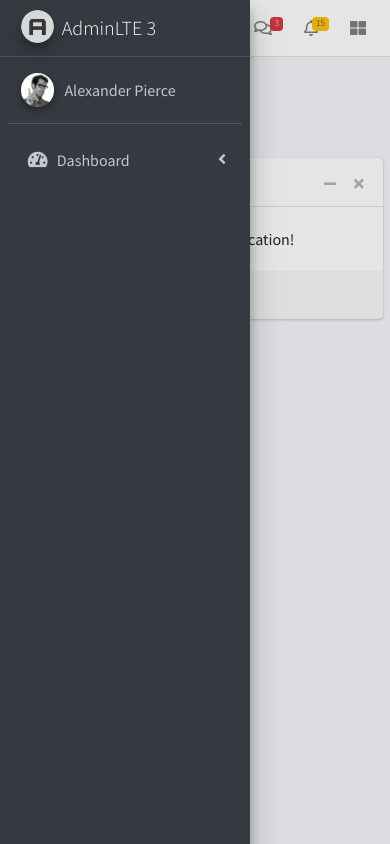
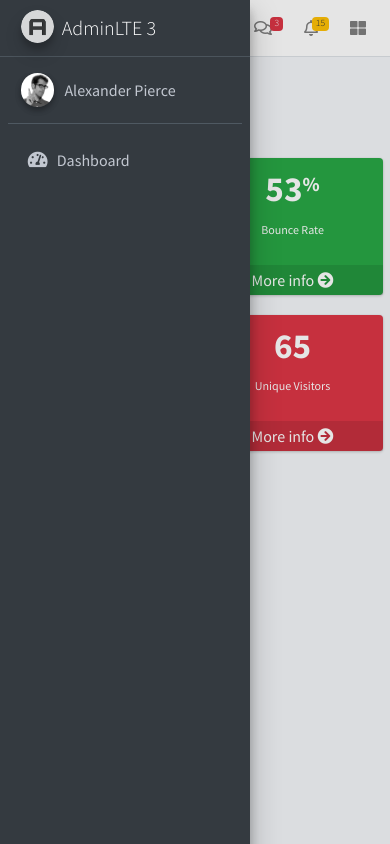
Before and after one commit to erdkse/adminlte-3-angular, an Angular app: page / in a window 390 px wide. Shown: the top 844 px of the page. Built offline with nearby package versions, Linux system fonts and the light colour scheme.

Commit message:
add dashboard

```diff
--- a/src/app/main/main.component.ts
+++ b/src/app/main/main.component.ts
@@ -17,7 +17,7 @@ export class MainComponent implements OnInit {
     this.renderer.setStyle(
       this.contentWrapper.nativeElement,
       'height',
-      height + 'px'
+      height - 57 + 'px'
     );
     console.log(
       'mainSidebarHeight',
--- a/src/app/main/menu-sidebar/menu-sidebar.component.html
+++ b/src/app/main/menu-sidebar/menu-sidebar.component.html
@@ -36,34 +36,13 @@
       >
         <!-- Add icons to the links using the .nav-icon class
              with font-awesome or any other icon font library -->
-        <li class="nav-item has-treeview">
-          <a href="#" class="nav-link">
+        <li class="nav-item">
+          <a [routerLink]="['/']" class="nav-link">
             <i class="nav-icon fas fa-tachometer-alt"></i>
             <p>
               Dashboard
-              <i class="right fas fa-angle-left"></i>
             </p>
           </a>
-          <ul class="nav nav-treeview">
-            <li class="nav-item">
-              <a href="../../index.html" class="nav-link">
-                <i class="far fa-circle nav-icon"></i>
-                <p>Dashboard v1</p>
-              </a>
-            </li>
-            <li class="nav-item">
-              <a href="../../index2.html" class="nav-link">
-                <i class="far fa-circle nav-icon"></i>
-                <p>Dashboard v2</p>
-              </a>
-            </li>
-            <li class="nav-item">
-              <a href="../../index3.html" class="nav-link">
-                <i class="far fa-circle nav-icon"></i>
-                <p>Dashboard v3</p>
-              </a>
-            </li>
-          </ul>
         </li>
       </ul>
     </nav>
--- a/src/app/pages/dashboard/dashboard.component.html
+++ b/src/app/pages/dashboard/dashboard.component.html
@@ -1 +1,100 @@
-<p>dashboard works!</p>
+<div class="content-header">
+  <div class="container-fluid">
+    <div class="row mb-2">
+      <div class="col-sm-6">
+        <h1 class="m-0 text-dark">Dashboard</h1>
+      </div>
+      <!-- /.col -->
+      <div class="col-sm-6">
+        <ol class="breadcrumb float-sm-right">
+          <li class="breadcrumb-item"><a href="#">Home</a></li>
+          <li class="breadcrumb-item active">Dashboard v1</li>
+        </ol>
+      </div>
+      <!-- /.col -->
+    </div>
+    <!-- /.row -->
+  </div>
+  <!-- /.container-fluid -->
+</div>
+<!-- /.content-header -->
+
+<!-- Main content -->
+<section class="content">
+  <div class="container-fluid">
+    <!-- Small boxes (Stat box) -->
+    <div class="row">
+      <div class="col-lg-3 col-6">
+        <!-- small box -->
+        <div class="small-box bg-info">
+          <div class="inner">
+            <h3>150</h3>
+
+            <p>New Orders</p>
+          </div>
+          <div class="icon">
+            <i class="ion ion-bag"></i>
+          </div>
+          <a href="#" class="small-box-footer"
+            >More info <i class="fas fa-arrow-circle-right"></i
+          ></a>
+        </div>
+      </div>
+      <!-- ./col -->
+      <div class="col-lg-3 col-6">
+        <!-- small box -->
+        <div class="small-box bg-success">
+          <div class="inner">
+            <h3>53<sup style="font-size: 20px">%</sup></h3>
+
+            <p>Bounce Rate</p>
+          </div>
+          <div class="icon">
+            <i class="ion ion-stats-bars"></i>
+          </div>
+          <a href="#" class="small-box-footer"
+            >More info <i class="fas fa-arrow-circle-right"></i
+          ></a>
+        </div>
+      </div>
+      <!-- ./col -->
+      <div class="col-lg-3 col-6">
+        <!-- small box -->
+        <div class="small-box bg-warning">
+          <div class="inner">
+            <h3>44</h3>
+
+            <p>User Registrations</p>
+          </div>
+          <div class="icon">
+            <i class="ion ion-person-add"></i>
+          </div>
+          <a href="#" class="small-box-footer"
+            >More info <i class="fas fa-arrow-circle-right"></i
+          ></a>
+        </div>
+      </div>
+      <!-- ./col -->
+      <div class="col-lg-3 col-6">
+        <!-- small box -->
+        <div class="small-box bg-danger">
+          <div class="inner">
+            <h3>65</h3>
+
+            <p>Unique Visitors</p>
+          </div>
+          <div class="icon">
+            <i class="ion ion-pie-graph"></i>
+          </div>
+          <a href="#" class="small-box-footer"
+            >More info <i class="fas fa-arrow-circle-right"></i
+          ></a>
+        </div>
+      </div>
+      <!-- ./col -->
+    </div>
+    <!-- /.row -->
+  </div>
+  <!-- Main row -->
+</section>
+<!-- /.content -->
--- a/src/app/pages/profile/profile.component.html
+++ b/src/app/pages/profile/profile.component.html
@@ -1,4 +1,3 @@
-<!-- Content Header (Page header) -->
 <section class="content-header">
   <div class="container-fluid">
     <div class="row mb-2">
@@ -27,14 +26,12 @@
             <div class="text-center">
               <img
                 class="profile-user-img img-fluid img-circle"
-                [src]="appService.user.image"
+                src="assets/img/user4-128x128.jpg"
                 alt="User profile picture"
               />
             </div>
 
-            <h3 class="profile-username text-center">
-              {{ appService.user.firstName + ' ' + appService.user.lastName }}
-            </h3>
+            <h3 class="profile-username text-center">Nina Mcintire</h3>
 
             <p class="text-muted text-center">Software Engineer</p>
 
@@ -63,7 +60,7 @@
           </div>
           <!-- /.card-header -->
           <div class="card-body">
-            <strong><i class="fa fa-book mr-1"></i> Education</strong>
+            <strong><i class="fas fa-book mr-1"></i> Education</strong>
 
             <p class="text-muted">
               B.S. in Computer Science from the University of Tennessee at
@@ -72,13 +69,13 @@
 
             <hr />
 
-            <strong><i class="fa fa-map-marker mr-1"></i> Location</strong>
+            <strong><i class="fas fa-map-marker-alt mr-1"></i> Location</strong>
 
             <p class="text-muted">Malibu, California</p>
 
             <hr />
 
-            <strong><i class="fa fa-pencil mr-1"></i> Skills</strong>
+            <strong><i class="fas fa-pencil-alt mr-1"></i> Skills</strong>
 
             <p class="text-muted">
               <span class="tag tag-danger">UI Design</span>
@@ -90,7 +87,7 @@
 
             <hr />
 
-            <strong><i class="fa fa-file-text-o mr-1"></i> Notes</strong>
+            <strong><i class="far fa-file-alt mr-1"></i> Notes</strong>
 
             <p class="text-muted">
               Lorem ipsum dolor sit amet, consectetur adipiscing elit. Etiam
@@ -138,7 +135,7 @@
                     <span class="username">
                       <a href="#">Jonathan Burke Jr.</a>
                       <a href="#" class="float-right btn-tool"
-                        ><i class="fa fa-times"></i
+                        ><i class="fas fa-times"></i
                       ></a>
                     </span>
                     <span class="description"
@@ -156,14 +153,14 @@
 
                   <p>
                     <a href="#" class="link-black text-sm mr-2"
-                      ><i class="fa fa-share mr-1"></i> Share</a
+                      ><i class="fas fa-share mr-1"></i> Share</a
                     >
                     <a href="#" class="link-black text-sm"
-                      ><i class="fa fa-thumbs-o-up mr-1"></i> Like</a
+                      ><i class="far fa-thumbs-up mr-1"></i> Like</a
                     >
                     <span class="float-right">
                       <a href="#" class="link-black text-sm">
-                        <i class="fa fa-comments-o mr-1"></i> Comments (5)
+                        <i class="far fa-comments mr-1"></i> Comments (5)
                       </a>
                     </span>
                   </p>
@@ -187,7 +184,7 @@
                     <span class="username">
                       <a href="#">Sarah Ross</a>
                       <a href="#" class="float-right btn-tool"
-                        ><i class="fa fa-times"></i
+                        ><i class="fas fa-times"></i
                       ></a>
                     </span>
                     <span class="description"
@@ -230,7 +227,7 @@
                     <span class="username">
                       <a href="#">Adam Jones</a>
                       <a href="#" class="float-right btn-tool"
-                        ><i class="fa fa-times"></i
+                        ><i class="fas fa-times"></i
                       ></a>
                     </span>
                     <span class="description"
@@ -284,14 +281,14 @@
 
                   <p>
                     <a href="#" class="link-black text-sm mr-2"
-                      ><i class="fa fa-share mr-1"></i> Share</a
+                      ><i class="fas fa-share mr-1"></i> Share</a
                     >
                     <a href="#" class="link-black text-sm"
-                      ><i class="fa fa-thumbs-o-up mr-1"></i> Like</a
+                      ><i class="far fa-thumbs-up mr-1"></i> Like</a
                     >
                     <span class="float-right">
                       <a href="#" class="link-black text-sm">
-                        <i class="fa fa-comments-o mr-1"></i> Comments (5)
+                        <i class="far fa-comments mr-1"></i> Comments (5)
                       </a>
                     </span>
                   </p>
@@ -307,21 +304,21 @@
               <!-- /.tab-pane -->
               <div class="tab-pane" id="timeline">
                 <!-- The timeline -->
-                <ul class="timeline timeline-inverse">
+                <div class="timeline timeline-inverse">
                   <!-- timeline time label -->
-                  <li class="time-label">
+                  <div class="time-label">
                     <span class="bg-danger">
                       10 Feb. 2014
                     </span>
-                  </li>
+                  </div>
                   <!-- /.timeline-label -->
                   <!-- timeline item -->
-                  <li>
-                    <i class="fa fa-envelope bg-primary"></i>
+                  <div>
+                    <i class="fas fa-envelope bg-primary"></i>
 
                     <div class="timeline-item">
                       <span class="time"
-                        ><i class="fa fa-clock-o"></i> 12:05</span
+                        ><i class="far fa-clock"></i> 12:05</span
                       >
 
                       <h3 class="timeline-header">
@@ -340,30 +337,30 @@
                         <a href="#" class="btn btn-danger btn-sm">Delete</a>
                       </div>
                     </div>
-                  </li>
+                  </div>
                   <!-- END timeline item -->
                   <!-- timeline item -->
-                  <li>
-                    <i class="fa fa-user bg-info"></i>
+                  <div>
+                    <i class="fas fa-user bg-info"></i>
 
                     <div class="timeline-item">
                       <span class="time"
-                        ><i class="fa fa-clock-o"></i> 5 mins ago</span
+                        ><i class="far fa-clock"></i> 5 mins ago</span
                       >
 
-                      <h3 class="timeline-header no-border">
+                      <h3 class="timeline-header border-0">
                         <a href="#">Sarah Young</a> accepted your friend request
                       </h3>
                     </div>
-                  </li>
+                  </div>
                   <!-- END timeline item -->
                   <!-- timeline item -->
-                  <li>
-                    <i class="fa fa-comments bg-warning"></i>
+                  <div>
+                    <i class="fas fa-comments bg-warning"></i>
 
                     <div class="timeline-item">
                       <span class="time"
-                        ><i class="fa fa-clock-o"></i> 27 mins ago</span
+                        ><i class="far fa-clock"></i> 27 mins ago</span
                       >
 
                       <h3 class="timeline-header">
@@ -381,23 +378,22 @@
                         >
                       </div>
                     </div>
-                  </li>
-                  <!--
- END timeline item -->
+                  </div>
+                  <!-- END timeline item -->
                   <!-- timeline time label -->
-                  <li class="time-label">
+                  <div class="time-label">
                     <span class="bg-success">
                       3 Jan. 2014
                     </span>
-                  </li>
+                  </div>
                   <!-- /.timeline-label -->
                   <!-- timeline item -->
-                  <li>
-                    <i class="fa fa-camera bg-purple"></i>
+                  <div>
+                    <i class="fas fa-camera bg-purple"></i>
 
                     <div class="timeline-item">
                       <span class="time"
-                        ><i class="fa fa-clock-o"></i> 2 days ago</span
+                        ><i class="far fa-clock"></i> 2 days ago</span
                       >
 
                       <h3 class="timeline-header">
@@ -405,123 +401,70 @@
                       </h3>
 
                       <div class="timeline-body">
-                        <img
-                          src="http://placehold.it/150x100"
-                          alt="..."
-                          class="margin"
-                        />
-                        <img
-                          src="http://placehold.it/150x100"
-                          alt="..."
-                          class="margin"
-                        />
-                        <img
-                          src="http://placehold.it/150x100"
-                          alt="..."
-                          class="margin"
-                        />
-                        <img
-                          src="http://placehold.it/150x100"
-                          alt="..."
-                          class="margin"
-                        />
+                        <img src="http://placehold.it/150x100" alt="..." />
+                        <img src="http://placehold.it/150x100" alt="..." />
+                        <img src="http://placehold.it/150x100" alt="..." />
+                        <img src="http://placehold.it/150x100" alt="..." />
                       </div>
                     </div>
-                  </li>
+                  </div>
                   <!-- END timeline item -->
-                  <li>
-                    <i class="fa fa-clock-o bg-gray"></i>
-                  </li>
-                </ul>
+                  <div>
+                    <i class="far fa-clock bg-gray"></i>
+                  </div>
+                </div>
               </div>
               <!-- /.tab-pane -->
 
               <div class="tab-pane" id="settings">
                 <!-- <form class="form-horizontal">
                   <div class="form-group">
-                    <label for="inputName" class="col-sm-2 control-label"
-                      >Name</label
-                    >
+                    <label for="inputName" class="col-sm-2 control-label">Name</label>
 
                     <div class="col-sm-10">
-                      <input
-                        type="email"
-                        class="form-control"
-                        id="inputName"
-                        placeholder="Name"
-                      />
+                      <input type="email" class="form-control" id="inputName" placeholder="Name">
                     </div>
                   </div>
                   <div class="form-group">
-                    <label for="inputEmail" class="col-sm-2 control-label"
-                      >Email</label
-                    >
+                    <label for="inputEmail" class="col-sm-2 control-label">Email</label>
 
                     <div class="col-sm-10">
-                      <input
-                        type="email"
-                        class="form-control"
-                        id="inputEmail"
-                        placeholder="Email"
-                      />
+                      <input type="email" class="form-control" id="inputEmail" placeholder="Email">
                     </div>
                   </div>
                   <div class="form-group">
-                    <label for="inputName2" class="col-sm-2 control-label"
-                      >Name</label
-                    >
+                    <label for="inputName2" class="col-sm-2 control-label">Name</label>
 
                     <div class="col-sm-10">
-                      <input
-                        type="text"
-                        class="form-control"
-                        id="inputName2"
-                        placeholder="Name"
-                      />
+                      <input type="text" class="form-control" id="inputName2" placeholder="Name">
                     </div>
                   </div>
                   <div class="form-group">
-                    <label for="inputExperience" class="col-sm-2 control-label"
-                      >Experience</label
-                    >
+                    <label for="inputExperience" class="col-sm-2 control-label">Experience</label>
 
                     <div class="col-sm-10">
-                      <textarea
-                        class="form-control"
-                        id="inputExperience"
-                        placeholder="Experience"
-                      ></textarea>
+                      <textarea class="form-control" id="inputExperience" placeholder="Experience"></textarea>
                     </div>
                   </div>
                   <div class="form-group">
-                    <label for="inputSkills" class="col-sm-2 control-label"
-                      >Skills</label
-                    >
+                    <label for="inputSkills" class="col-sm-2 control-label">Skills</label>
 
                     <div class="col-sm-10">
-                      <input
-                        type="text"
-                        class="form-control"
-                        id="inputSkills"
-                        placeholder="Skills"
-                      />
+                      <input type="text" class="form-control" id="inputSkills" placeholder="Skills">
                     </div>
                   </div>
                   <div class="form-group">
                     <div class="col-sm-offset-2 col-sm-10">
                       <div class="checkbox">
                         <label>
-                          <input type="checkbox" /> I agree to the
-                          <a href="#">terms and conditions</a>
+                          <input type="checkbox"> I agree to the <a href="#">terms and conditions</a>
                         </label>
                       </div>
                     </div>
                   </div>
                   <div class="form-group">
                     <div class="col-sm-offset-2 col-sm-10">
-                      <button type="submit" class="btn btn-danger">
-                        Submit
-                      </button>
+                      <button type="submit" class="btn btn-danger">Submit</button>
                     </div>
                   </div>
                 </form> -->
@@ -540,4 +483,3 @@
   </div>
   <!-- /.container-fluid -->
 </section>
-<!-- /.content -->
```
Also changed, not shown: src/app/app-routing.module.ts (+6 -1 lines), src/assets/img/user4-128x128.jpg (added).
